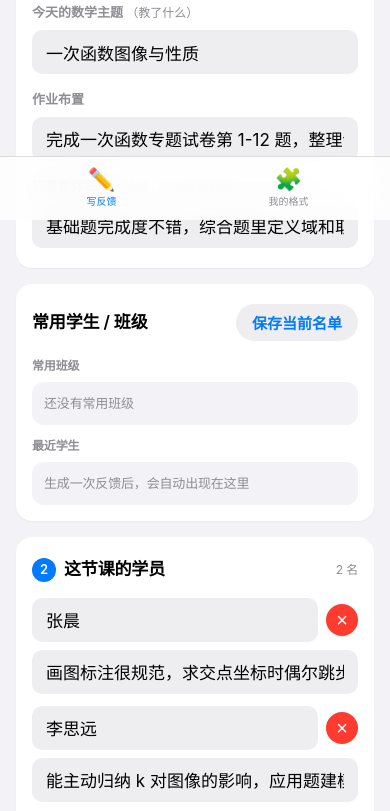
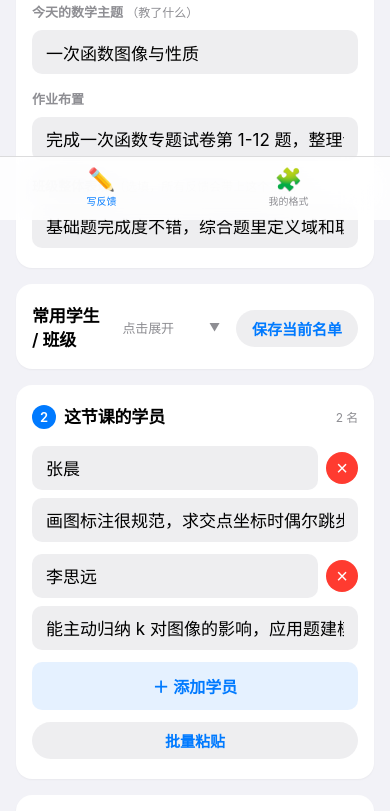
Before and after one commit to seraph125521-bot/parent-feedback-helper, a plain HTML site: page index.html in a window 390 px wide. Shown: the part 624-1435 px from the top of the page. Drawn offline with Linux system fonts and the light colour scheme.

Commit message:
优化折叠交互提升表单可用性
Co-authored-by: Cursor <cursoragent@cursor.com>

```diff
--- a/app.js
+++ b/app.js
@@ -5,6 +5,8 @@
   const HISTORY_KEY = "pfh_history_v1";
   const STUDENT_ASSETS_KEY = "pfh_student_assets_v1";
   const PAYMENT_PROMPT_KEY = "pfh_payment_prompt_v1";
+  const ASSET_FOLD_KEY = "pfh_asset_fold_v1";
+  const HISTORY_FOLD_KEY = "pfh_history_fold_v1";
   const MAX_HISTORY = 30;
   const templateApi = window.PFH_TEMPLATE;
   const assetsApi = window.PFH_STUDENT_ASSETS;
@@ -62,6 +64,9 @@
   let copySuccessTimer = null;
   let historyFilterName = "";
   let pendingReference = null;
+  // 折叠状态：true = 折叠（收起），false = 展开，默认折叠
+  let assetCollapsed = true;
+  let historyCollapsed = true;
 
   /* ---------- 视图路由 ---------- */
   function showView(name) {
@@ -357,8 +362,63 @@
     } catch (e) {}
   }
 
+  /* ---------- 折叠：常用学生 / 班级 ---------- */
+  function applyAssetFold() {
+    const body = $("#assetBody");
+    const icon = $("#assetFoldIcon");
+    if (!body || !icon) return;
+    body.classList.toggle("hidden", assetCollapsed);
+    icon.textContent = assetCollapsed ? "▼" : "▲";
+  }
+
+  function toggleAssetCard() {
+    assetCollapsed = !assetCollapsed;
+    applyAssetFold();
+    try { localStorage.setItem(ASSET_FOLD_KEY, assetCollapsed ? "1" : "0"); } catch (e) {}
+  }
+
+  function updateAssetSummary() {
+    const el = $("#assetSummary");
+    if (!el || !assetsApi) return;
+    const groups = assetsApi.getRecentGroups(studentAssets, 1);
+    const students = assetsApi.getRecentStudents(studentAssets, 8);
+    if (groups.length) {
+      el.textContent = groups[0].name;
+    } else if (students.length) {
+      el.textContent = `${students.length} 位最近学生`;
+    } else {
+      el.textContent = "点击展开";
+    }
+  }
+
+  /* ---------- 折叠：最近生成 ---------- */
+  function applyHistoryFold() {
+    const body = $("#historyBody");
+    const icon = $("#historyFoldIcon");
+    if (!body || !icon) return;
+    body.classList.toggle("hidden", historyCollapsed);
+    icon.textContent = historyCollapsed ? "▼" : "▲";
+  }
+
+  function toggleHistoryCard() {
+    historyCollapsed = !historyCollapsed;
+    applyHistoryFold();
+    try { localStorage.setItem(HISTORY_FOLD_KEY, historyCollapsed ? "1" : "0"); } catch (e) {}
+  }
+
+  function updateHistorySummary() {
+    const el = $("#historySummary");
+    if (!el) return;
+    const history = loadHistory();
+    if (!history.length) { el.textContent = ""; return; }
+    const latest = history[0];
+    const topic = latest.topic || "未填写主题";
+    el.textContent = `${topic} · ${formatDisplayTime(latest.createdAt)}`;
+  }
+
   function renderStudentAssets() {
     if (!assetsApi) return;
+    updateAssetSummary();
     renderStudentChips();
     renderGroupChips();
   }
@@ -726,6 +786,8 @@
     if (!card || !list) return;
     const history = loadHistory();
     card.classList.toggle("hidden", history.length === 0);
+    updateHistorySummary();
+    applyHistoryFold();
     renderHistoryFilters(history);
     const visible = historyFilterName
       ? history.filter((item) => (item.studentNames || []).includes(historyFilterName))
@@ -1088,6 +1150,18 @@
     $("#saveCurrentGroup").addEventListener("click", saveCurrentGroup);
     $("#clearReference").addEventListener("click", clearReference);
 
+    // 常用学生 / 班级折叠
+    $("#assetHeader").addEventListener("click", (e) => {
+      if (e.target.closest("button")) return;
+      toggleAssetCard();
+    });
+
+    // 最近生成折叠
+    $("#historyHeader").addEventListener("click", (e) => {
+      if (e.target.closest("button")) return;
+      toggleHistoryCard();
+    });
+
     loadStudentAssets();
 
     // AI 智能生成开关（DeepSeek）
@@ -1142,6 +1216,10 @@
     }
     syncStudents();
     renderBuilder();
+    // 恢复折叠状态（"0" = 用户上次主动展开；否则默认折叠）
+    assetCollapsed = localStorage.getItem(ASSET_FOLD_KEY) !== "0";
+    historyCollapsed = localStorage.getItem(HISTORY_FOLD_KEY) !== "0";
+    applyAssetFold();
     renderHistory();
     renderStudentAssets();
     updatePaymentVisibility();
--- a/index.html
+++ b/index.html
@@ -90,10 +90,13 @@
         </div>
 
         <div class="card asset-card" data-mode-block="class" id="assetCard">
-          <div class="card-title asset-title">
+          <div class="card-title asset-title collapsible-header" id="assetHeader">
             <h2>常用学生 / 班级</h2>
+            <span class="fold-summary" id="assetSummary"></span>
+            <span class="fold-arrow" id="assetFoldIcon">▼</span>
             <button type="button" class="btn-ghost btn-mini" id="saveCurrentGroup">保存当前名单</button>
           </div>
+          <div id="assetBody" class="hidden">
             <div class="asset-section">
               <div class="asset-label">常用班级</div>
               <div id="groupChips" class="chip-list empty-note">还没有常用班级</div>
@@ -101,6 +104,7 @@
             <div class="asset-section">
               <div class="asset-label">最近学生</div>
               <div id="studentChips" class="chip-list empty-note">生成一次反馈后，会自动出现在这里</div>
+            </div>
           </div>
         </div>
 
@@ -194,12 +198,16 @@
         <p class="mock-note" id="mockNote">当前为初高中数学演示模式（本地模板生成）。接入大模型后内容会更自然、更个性化。</p>
 
         <div class="card history-card hidden" id="historyCard">
-          <div class="card-title history-title">
+          <div class="card-title history-title collapsible-header" id="historyHeader">
             <h2>最近生成</h2>
+            <span class="fold-summary" id="historySummary"></span>
+            <span class="fold-arrow" id="historyFoldIcon">▼</span>
             <button type="button" class="btn-danger-text" id="clearHistory">清空</button>
           </div>
+          <div id="historyBody" class="hidden">
             <div id="historyFilters" class="history-filters"></div>
             <div id="historyList" class="history-list"></div>
+          </div>
         </div>
       </section>
 
--- a/styles.css
+++ b/styles.css
@@ -402,6 +402,37 @@ textarea:focus {
 .asset-title { align-items: center; }
 .asset-title h2 { flex: 1; }
 .btn-mini { padding: 7px 12px; font-size: 13px; border-radius: var(--radius-full); }
+
+/* ---- 折叠通用 ---- */
+.collapsible-header {
+  cursor: pointer;
+  user-select: none;
+  border-radius: var(--radius-md);
+  margin: calc(var(--space-100) * -1);
+  padding: var(--space-100);
+  transition: background 0.15s;
+}
+.collapsible-header:hover { background: var(--ios-fill); }
+.fold-summary {
+  flex: 1;
+  min-width: 0;
+  color: var(--ink-soft);
+  font-size: 13px;
+  font-weight: 400;
+  overflow: hidden;
+  text-overflow: ellipsis;
+  white-space: nowrap;
+  margin-left: var(--space-200);
+  margin-right: var(--space-100);
+}
+.fold-arrow {
+  font-size: 11px;
+  color: var(--ink-soft);
+  margin-right: var(--space-200);
+  flex-shrink: 0;
+  transition: transform 0.18s;
+}
+
 .asset-section + .asset-section { margin-top: var(--space-300); }
 .asset-label {
   color: var(--ink-soft);
@@ -680,7 +711,7 @@ textarea.ta-compact { min-height: 64px; }
 }
 
 .history-card { margin-top: var(--space-400); }
-.history-title { margin-bottom: var(--space-300); }
+.history-title { margin-bottom: 0; }
 .history-title h2 { flex: 1; }
 .history-list { display: flex; flex-direction: column; gap: var(--space-300); }
 .history-filters {
@@ -688,7 +719,7 @@ textarea.ta-compact { min-height: 64px; }
   gap: var(--space-200);
   overflow-x: auto;
   padding-bottom: var(--space-300);
-  margin-top: calc(var(--space-200) * -1);
+  margin-top: var(--space-300);
 }
 .history-item {
   padding: var(--space-300);
```
Lines whose indentation alone changed are shown as unchanged.
